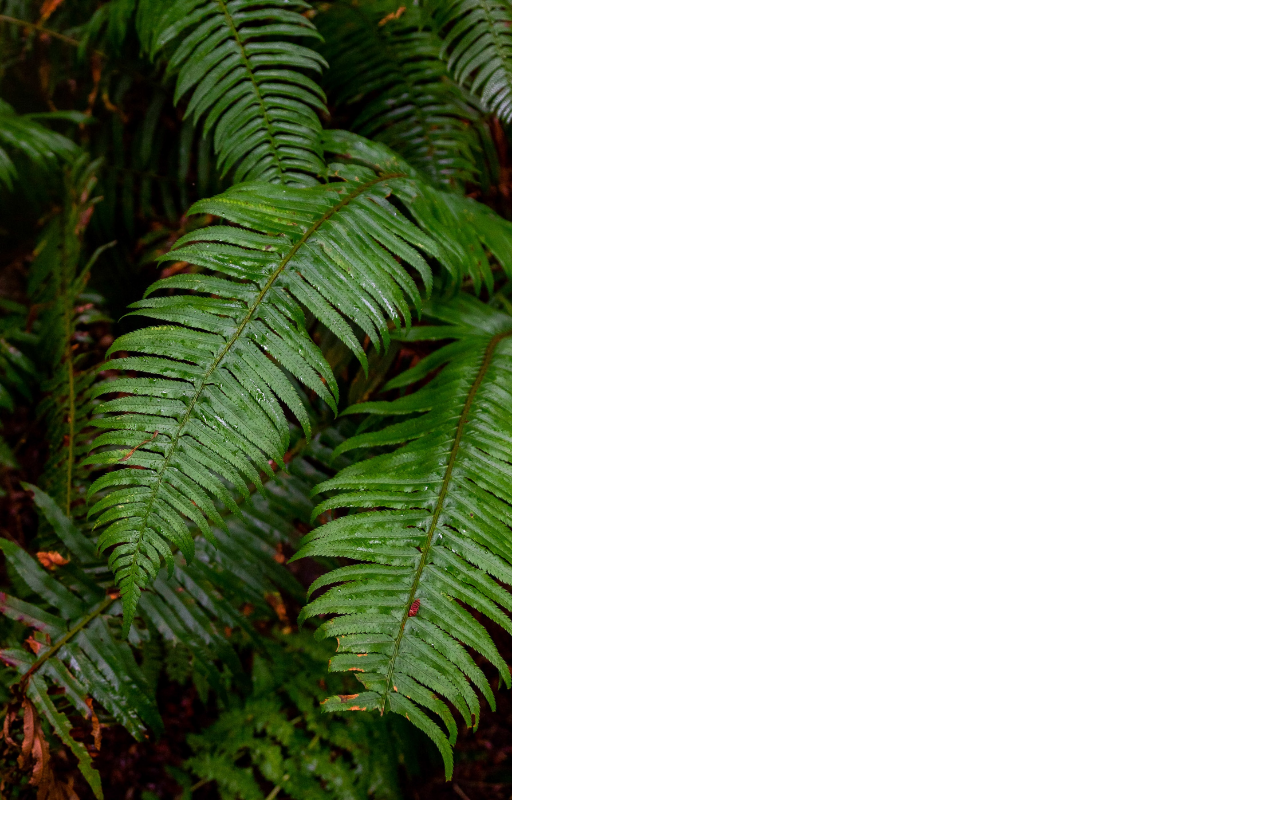
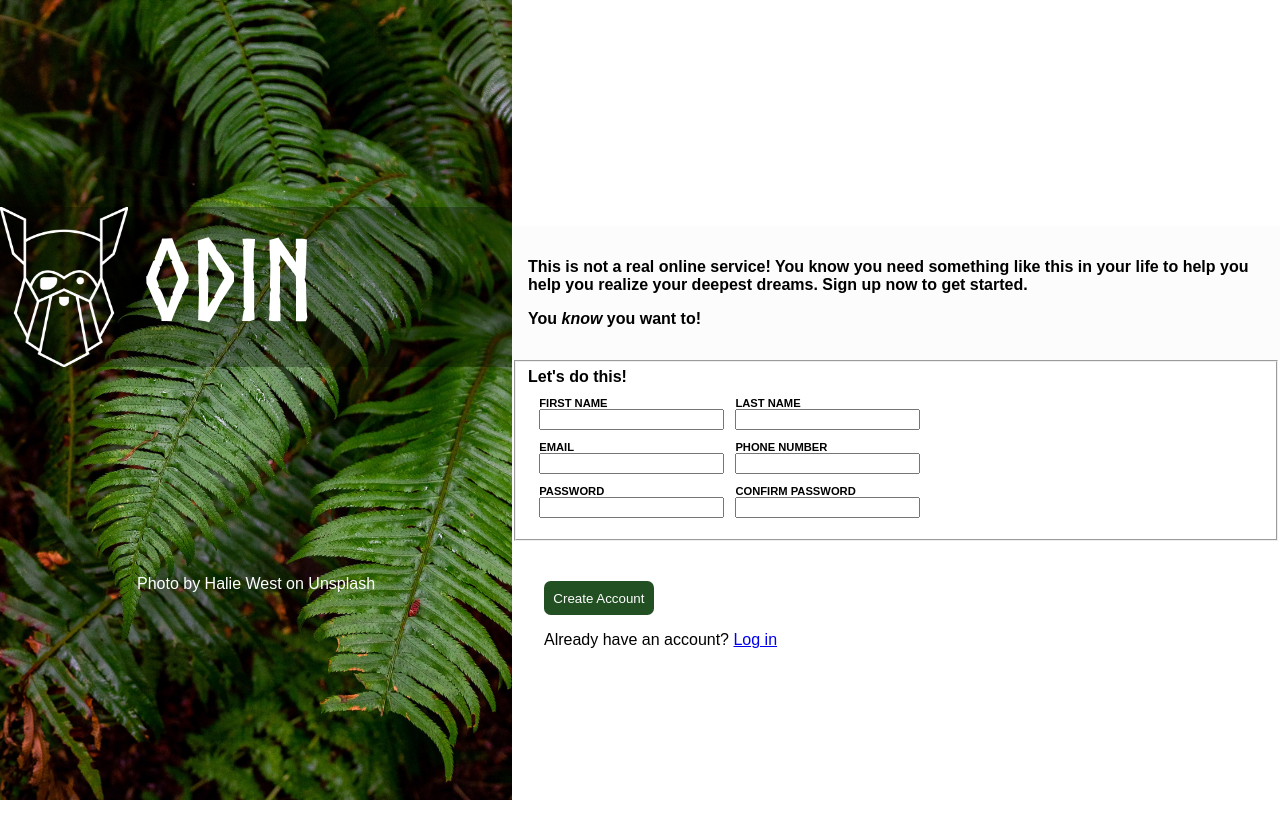
Before and after one commit to henrymutua/Sign-up-form, a plain HTML site: page index.html in a window 1280 px wide. After the commit the page ends 800 px from the top, so only its background shows below. Drawn offline with Linux system fonts and the light colour scheme.

Commit message:
Final version

```diff
--- a/index.html
+++ b/index.html
@@ -11,13 +11,76 @@
  <div class="main-container">
     <div class="part-one">
 
-        <div class="logo-img"></div>
-        <div class="footer-one"></div>
+        <div class="logo-img">
+            <img src="odin-lined.png" alt="logo">
+            <p> <m>ODIN</m></p>
+        </div>
+        <div class="footer-one">Photo by Halie West on Unsplash</div>
     </div>
 <div class="part-two">
-    <div class="par"></div>
-    <div class="main-form"></div>
-    <div class="footer-two"></div>
+    <div class="par"> <div class="par1">
+
+    </div>
+    <div class="par2">
+        <p>
+        This is not a real online service!
+        You know you need something like this in your life to help you
+        help you realize your deepest dreams.
+        Sign up now to get started.</p>
+        <p>
+        You <i>know</i> you want to!
+    </p>
+    </div>
+    </div>
+    <div class="main-form">
+<form action="process.php" method="post">
+<fieldset>
+<h>Let's do this!</h>
+<div class="name">
+<div class ="first-name">
+    <label for="first_name"> FIRST NAME</label>
+    <input type="text" id = "first_name" name = "first_name" required>
+</div>
+
+<div class="last-name">
+    <label for="last_name"> LAST NAME</label>
+    <input type="text" id = "last_name" name = "last_name" required>
+</div>
+</div>
+<div class="details">
+    <div class="email">
+<label for="email"> EMAIL</label>
+<input type="email" id ="email" name ="email" required>
+</div>
+
+<div class="number">
+    <label for="number"> PHONE NUMBER</label>
+    <input type="text" id ="number" name = "number" required>
+</div>
+
+</div>
+
+<div class="password">
+<div class ="password-entry">
+    <label for="password"> PASSWORD</label>
+    <input type="password" id = "password" name = "password" required >
+</div>
+<div class = "password-confirmation">
+    <label for="confirm_password"> CONFIRM PASSWORD</label>
+    <input type="text" id = "confirm_password" name = "confirm_password" required>
+</div>
+</div>
+</fieldset>
+</form>
+
+
+
+    </div>
+
+   <div class="footer-bottom">
+    <div class="button"> <button>Create Account</button></div>
+    <div class="footer-two"> Already have an account? <a href ="www">Log in</a></div>
+</div>
 </div>
 </div>
 
--- a/styles.css
+++ b/styles.css
@@ -1,26 +1,165 @@
+@font-face{
+    font-family: "this";
+    src: url(Norse-Bold.otf);
+}
 body{
-   width:100vw;
-   min-height:100vh;
+   width:100%;
+   height:100%;
    margin: 0;
 }
 .main-container{
     display: flex;
-    width: 100vw;
-    height: 100vh;
+    width: 100%;
+    min-height: 100vh;
     flex-direction: row;
 }
 
 .part-one{
     width: 40vw;
     min-height: 100vh;
-    margin: 0px;
    background-image: url("west.jpg");
    background-size:cover;
+   display: flex;
+   flex-direction: column;
+   justify-content: space-evenly;
 
+
+}
+
+.logo-img{
+
+    width: 100%;
+    height: 20vh;
+    backdrop-filter: brightness(70%);
+    display: flex;
+    gap: 1em;
+
+
+
+}
+img{
+    width: 10vw;
+    height: 20vh;
+    align-self: center;
+}
+
+m{
+    color: white;
+    align-self: center;
+    font-size: 7rem;
+    font-family: "this";
+    width: 10vw;
+    height: 20vh;
+
+}
+
+.footer-one{
+    color: white;
+    text-align: center;
+    font-family:Arial, Helvetica, sans-serif;
+    justify-self:end;
 }
 
 .part-two{
     width:60vw;
-    height: 100vw;
+    height: 100vh;
     margin: 0px;
+    display: flex;
+    flex-direction: column;
 }
+.par{
+    display: flex;
+    height: 45vh;
+    flex-direction:column;
+    justify-content:space-between;
+
+}
+.par1{
+    background-color: white;
+    height: 60%;
+}
+
+.par2{
+    backdrop-filter: brightness(99%);
+    font-size: 1rem;
+    font-weight:bold;
+    font-family:Arial, Helvetica, sans-serif;
+    padding: 1em;
+}
+
+.name{
+    display: flex;
+    gap: 1em;
+    margin: 1em;
+    font-size: 0.7em;
+    font-weight:bold;
+    font-family:Arial, Helvetica, sans-serif;
+}
+.main-form{
+
+    font-weight:bold;
+    font-family:Arial, Helvetica, sans-serif;
+    border-color: white;
+    margin-bottom: 0.5em;
+}
+
+h{
+    font-size: 1em;
+    font-weight:bold;
+    font-family:Arial, Helvetica, sans-serif;
+}
+.details{
+    display: flex;
+    gap: 1em;
+    margin: 1em;
+    font-size: 0.7em;
+    font-weight:bold;
+    font-family:Arial, Helvetica, sans-serif;
+}
+.password{
+    display:flex;
+    gap: 1em;
+    margin: 1em;
+    font-size: 0.7em;
+    font-weight:bold;
+    font-family:Arial, Helvetica, sans-serif;
+}
+.first-name{
+    display: flex;
+    flex-direction: column;
+}
+.last-name{
+    display: flex;
+    flex-direction: column;
+}
+.email{
+    display: flex;
+    flex-direction: column;
+}
+.number{
+    display: flex;
+    flex-direction: column;
+}
+.password-entry{
+    display: flex;
+    flex-direction: column;
+}
+.password-confirmation{
+    display: flex;
+    flex-direction: column;
+}
+.footer-bottom{
+    margin: 2em;
+    display: flex;
+    flex-direction: column;
+    gap: 1em;
+    font-family:Arial, Helvetica, sans-serif;
+}
+button{
+    padding: 0.7em;
+    border-radius: 0.5em;
+    border: none;
+    color: white;
+    background-color: rgb(35, 80, 35);
+    font-family:Arial, Helvetica, sans-serif;
+}
```
Also changed, not shown: Norse-Bold.otf (added), odin-lined.png (added).
